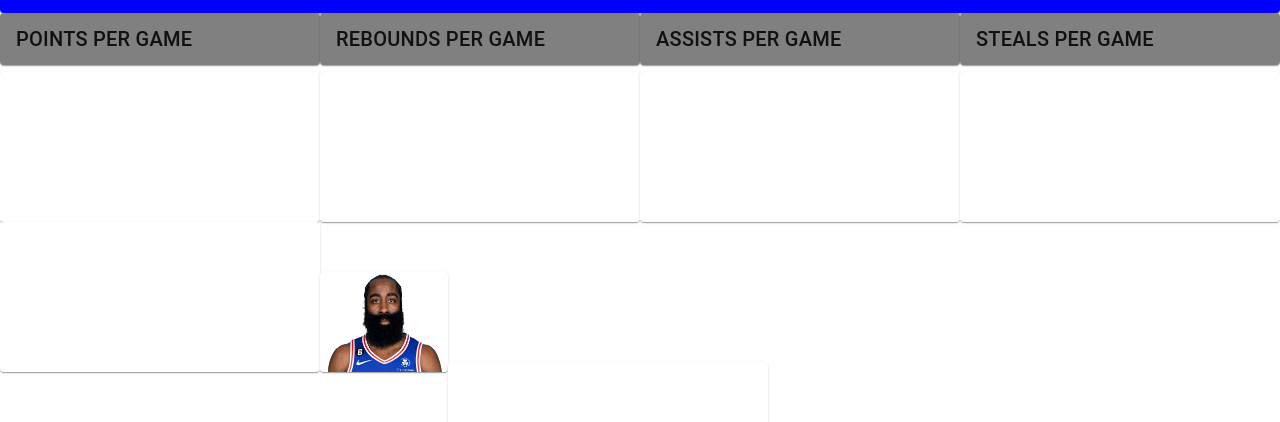
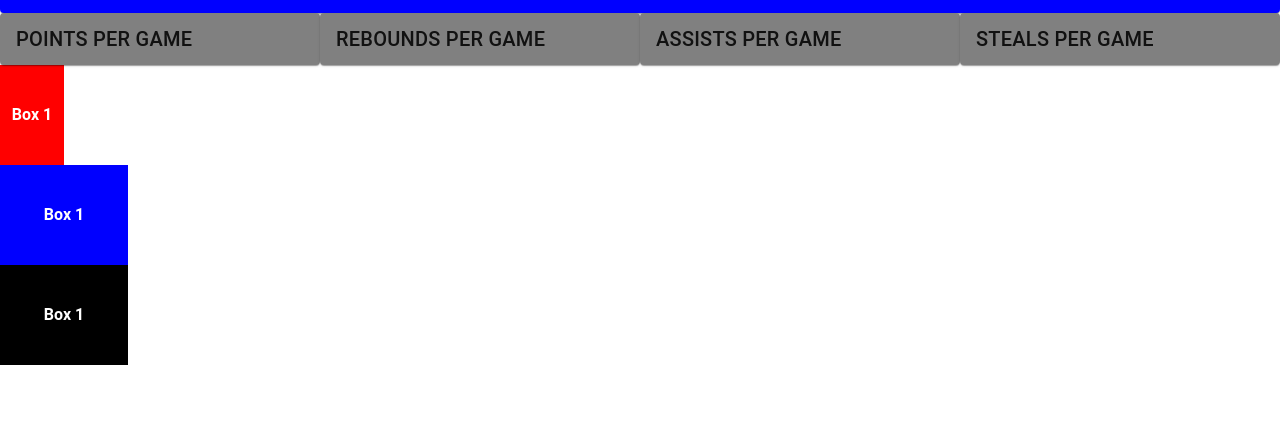
Before and after one commit to joemcgee4151986/nbastats, a Vue app: page / in a window 1280 px wide. Shown: the part 159-581 px from the top of the page. Built offline with nearby package versions, Linux system fonts and the light colour scheme.

Commit message:
added own boxes

```diff
--- a/src/components/body/BaseStats.vue
+++ b/src/components/body/BaseStats.vue
@@ -1,92 +1,67 @@
 <template>
+  <div id="app">
+    <div class="container">
+      <div class="box" v-for="(color, index) in boxes" :key="index" :style="{ backgroundColor: color }">
+        Box {{ index + 1 }}
+      </div>
+      <div class="box2" v-for="(color, index) in boxes2" :key="index" :style="{ backgroundColor: color }">
+        Box {{ index + 1 }}
+      </div>
+      <div class="box3" v-for="(color, index) in boxes3" :key="index" :style="{ backgroundColor: color }">
+        Box {{ index + 1 }}
+      </div>
 
-<v-card id = "stats1">
-  <template v-slot:title>
-
+    </div>
+  </div>
 </template>
 
-</v-card>
+<script>
+export default {
+  name: 'App',
+  data() {
+    return {
+      boxes: ['red'],boxes2:['blue'],boxes3:['black']
+    };
+  },
+};
 
-<v-card id = "stats1">
-  <template v-slot:title>
-
-</template>
-
-</v-card>
-
-<v-card id = "stats1">
-  <template v-slot:title>
-
-</template>
-
-</v-card>
-
-<v-card id = "stats1">
-  <template v-slot:title>
-
-</template>
-
-</v-card>
-
-
-<v-card id = "stats-number">
-
-
-</v-card>
-<v-card id = "stats-player">
+</script>
 
 
 
-</v-card>
 
 
+<style scoped>
+.container {
+  display: flex;
+  flex-direction: column;
+}
 
-<v-card id = "stats-names">
-  <template v-slot:title>
-
-  </template>
-</v-card>
-</template>
-<style>
-#stats1{
-    display: inline-flex;
-  flex-direction: column;
-  width: 25%;
-  height: 150px;
-  background-color:white;
-  }
-  #stats2{
-    display: inline-flex;
-  flex-direction: column;
-  width: 25%;
-  height: 150px;
-  background-color:white;
-
-  }
-
-
-  #stats-number{
-    display: inline-flex;
-  flex-direction: column;
-  width: 25%;
-  height: 150px;
-  background-color:white;
-
-  }
-  #stats-player{
-    display: inline-flex;
-  flex-direction: column;
+.box {
+  width: 5%;
+  height: 100px;
+  display: flex;
+  justify-content: center;
+  align-items: center;
+  color: white;
+  font-weight: bold;
+}
+.box2 {
   width: 10%;
   height: 100px;
-  background-color:white;
-  content:url("@/assets/hardenpic.jpeg");
-  }
-  #stats-names{
-    display: inline-flex;
-  flex-direction: column;
-  width: 25%;
-  height: 150px;
-  background-color:white;
-  }
-
+  display: flex;
+  justify-content: center;
+  align-items: center;
+  color: white;
+  font-weight: bold;
+}
+.box3 {
+  width: 10%;
+  height: 100px;
+  display: flex;
+  justify-content: center;
+  align-items: center;
+  color: white;
+  font-weight: bold;
+}
 </style>
```
